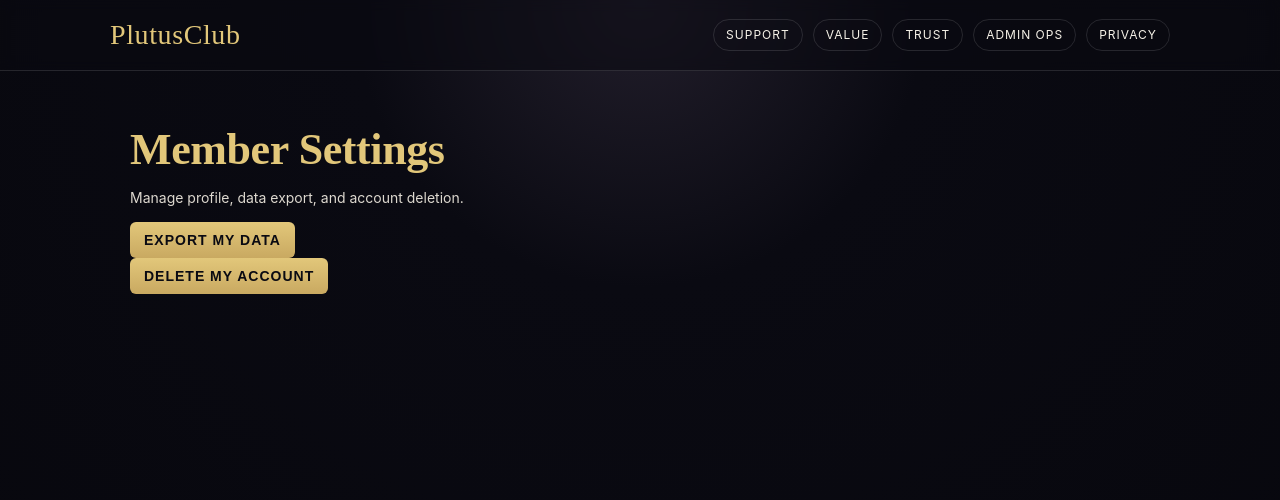
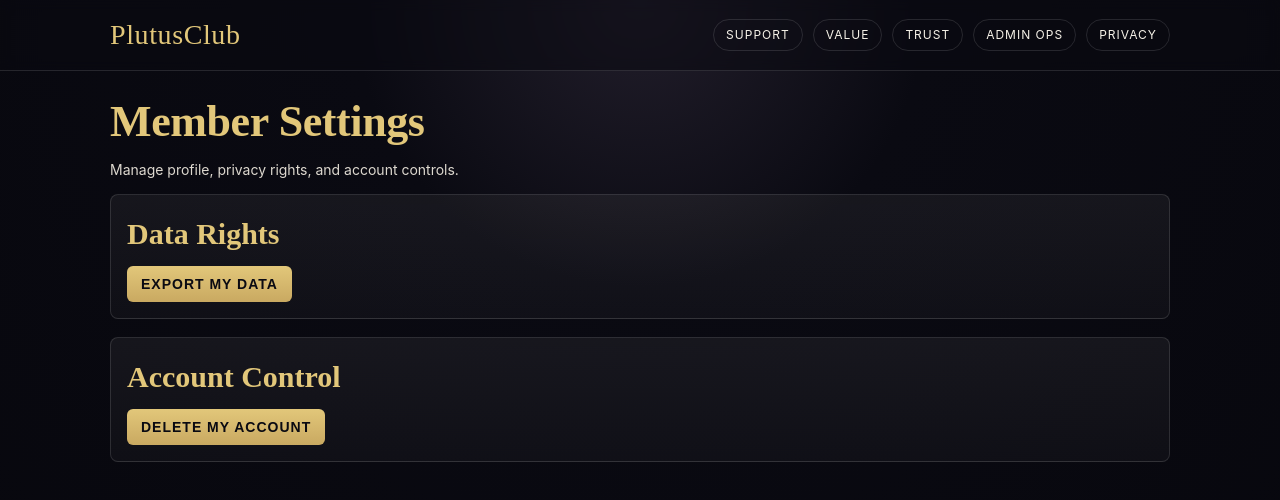
Before and after one commit to Teamtrue/luxury-members, a Next.js app in the folder luxury-members-next/: page /member/settings in a window 1280 px wide. Shown: the top 500 px of the page. Built offline with nearby package versions, Linux system fonts and the light colour scheme.

Commit message:
Restyle member settings page with premium card layout

```diff
--- a/luxury-members-next/app/member/settings/page.tsx
+++ b/luxury-members-next/app/member/settings/page.tsx
@@ -1,14 +1,22 @@
 export default function MemberSettingsPage() {
   return (
-    <main>
+    <>
       <h1>Member Settings</h1>
-      <p>Manage profile, data export, and account deletion.</p>
+      <p>Manage profile, privacy rights, and account controls.</p>
+
+      <section>
+        <h2>Data Rights</h2>
         <form method="post" action="/api/account/export">
           <button type="submit">Export My Data</button>
         </form>
+      </section>
+
+      <section>
+        <h2>Account Control</h2>
         <form method="post" action="/api/account/delete">
           <button type="submit">Delete My Account</button>
         </form>
-    </main>
+      </section>
+    </>
   );
 }
```
Lines whose indentation alone changed are shown as unchanged.
